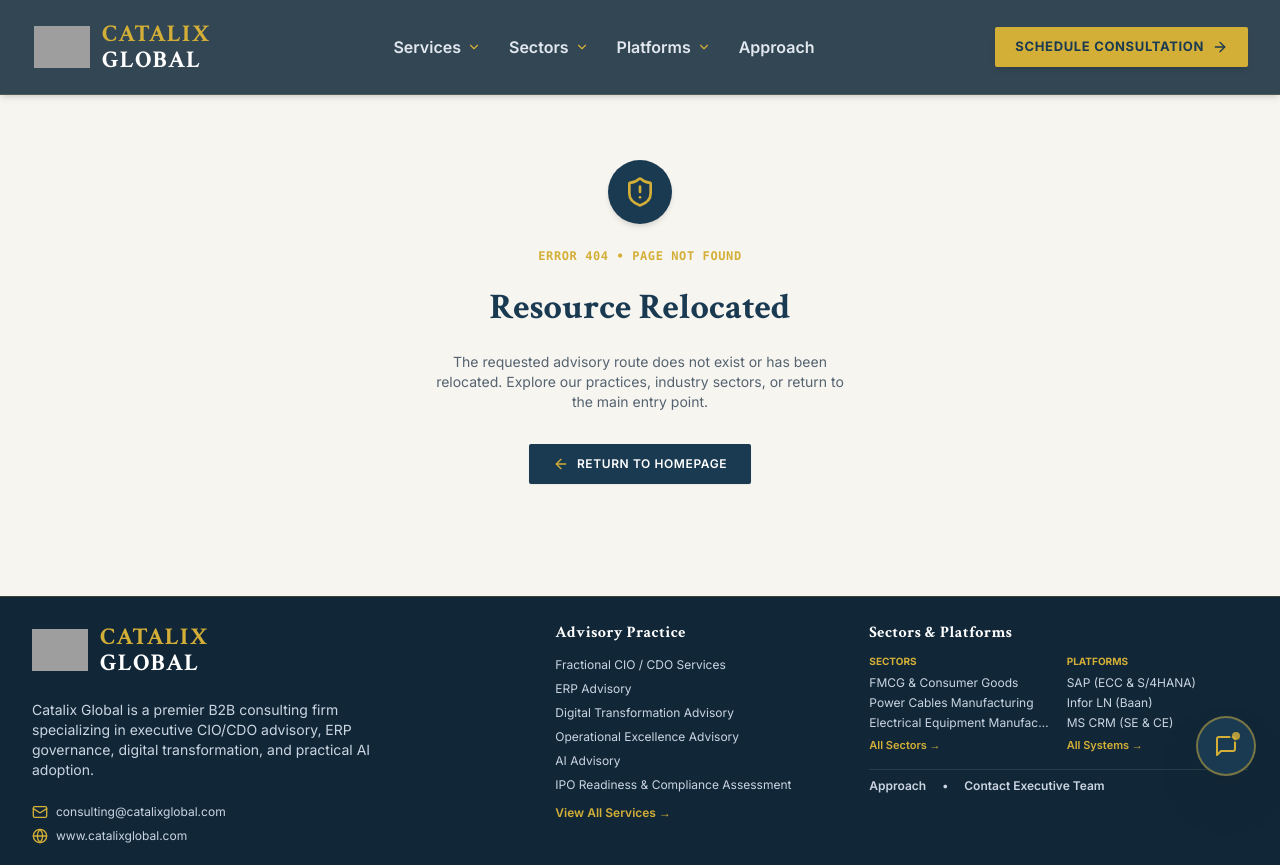
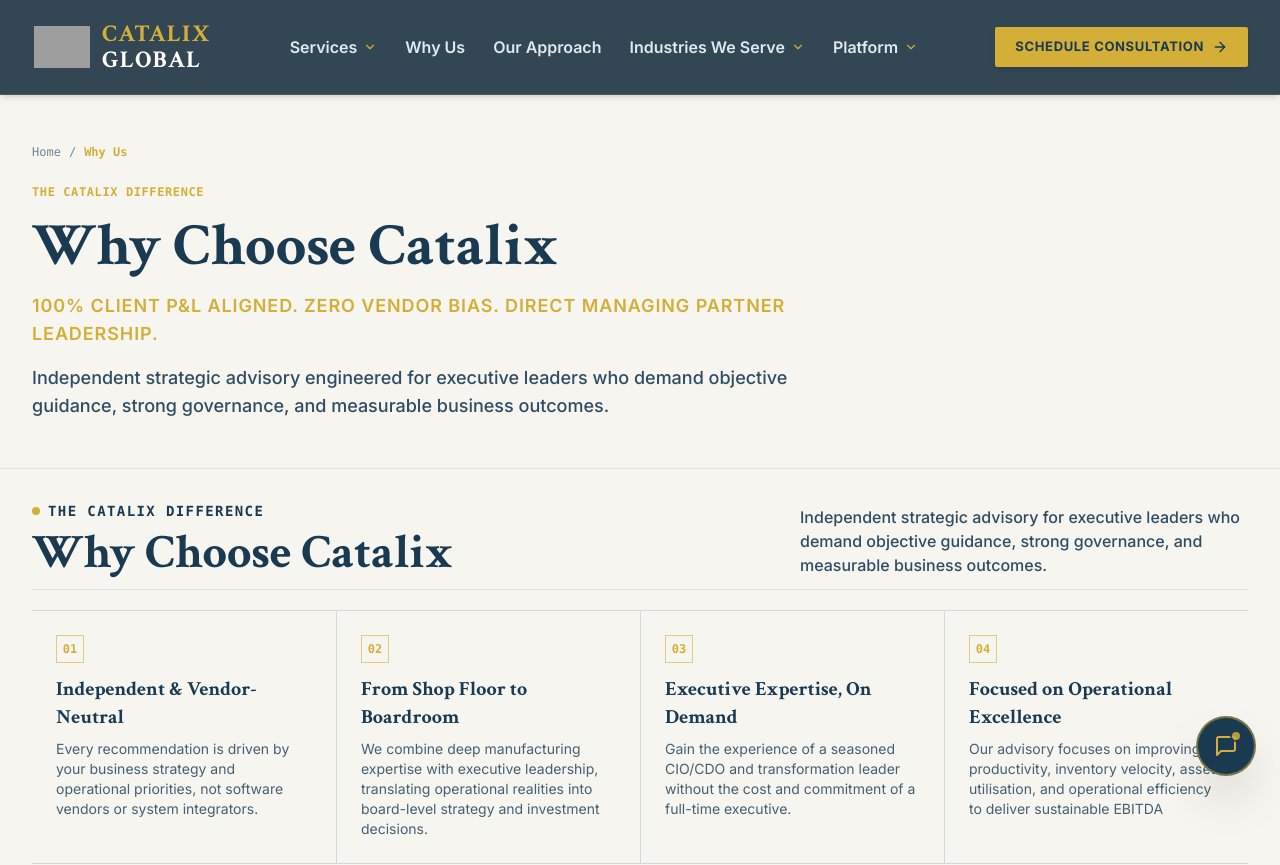
Before and after one commit to Muavviz07/Catalix-Global, a Next.js app: page /why-us in a window 1280 px wide. Before the commit this address had no page. Shown: the top 865 px of the page. Built offline with nearby package versions, Linux system fonts and the light colour scheme; grey boxes are pictures that could not be loaded.

Commit message:
feat: reorder navbar menu, add standalone Why Us page, and expand subpage hero top padding

```diff
--- a/app/approach/page.tsx
+++ b/app/approach/page.tsx
@@ -19,7 +19,7 @@
     <div className="min-h-screen bg-brand-cream text-brand-navy">
       <Navbar onOpenConsultation={handleOpenConsultation} />
 
-      <main className="pt-24 pb-0">
+      <main className="pt-32 pb-0">
         <div className="max-w-7xl mx-auto px-4 sm:px-6 lg:px-8">
           {/* Header */}
           <div className="max-w-3xl mb-16 space-y-4">
--- a/app/business-systems/page.tsx
+++ b/app/business-systems/page.tsx
@@ -34,9 +34,9 @@
     <div className="min-h-screen bg-brand-cream text-brand-navy">
       <Navbar onOpenConsultation={handleOpenConsultation} />
 
-      <main className="pt-24 pb-0">
+      <main className="pt-32 pb-0">
         {/* 1. Header Hero */}
-        <section className="bg-brand-cream pb-16 border-b border-brand-navy/10">
+        <section className="bg-brand-cream pt-4 pb-16 border-b border-brand-navy/10">
           <div className="max-w-7xl mx-auto px-4 sm:px-6 lg:px-8">
             <div className="max-w-3xl space-y-4">
               <div className="inline-flex items-center gap-2 px-3 py-1 rounded-full bg-brand-navy/5 border border-brand-navy/10 text-xs font-mono font-bold text-brand-gold uppercase tracking-wider">
--- a/app/sectors/page.tsx
+++ b/app/sectors/page.tsx
@@ -38,9 +38,9 @@
     <div className="min-h-screen bg-brand-cream text-brand-navy">
       <Navbar onOpenConsultation={handleOpenConsultation} />
 
-      <main className="pt-24 pb-0">
+      <main className="pt-32 pb-0">
         {/* 1. Header Hero */}
-        <section className="bg-brand-cream pb-16 border-b border-brand-navy/10">
+        <section className="bg-brand-cream pt-4 pb-16 border-b border-brand-navy/10">
           <div className="max-w-7xl mx-auto px-4 sm:px-6 lg:px-8">
             <div className="max-w-3xl space-y-4">
               <div className="inline-flex items-center gap-2 px-3 py-1 rounded-full bg-brand-navy/5 border border-brand-navy/10 text-xs font-mono font-bold text-brand-gold uppercase tracking-wider">
--- a/app/services/page.tsx
+++ b/app/services/page.tsx
@@ -20,9 +20,9 @@
     <div className="min-h-screen bg-brand-cream text-brand-navy">
       <Navbar onOpenConsultation={handleOpenConsultation} />
 
-      <main className="pt-24 pb-0">
+      <main className="pt-32 pb-0">
         {/* 1. Header Hero */}
-        <section className="bg-brand-cream pb-12 border-b border-brand-navy/10">
+        <section className="bg-brand-cream pt-4 pb-12 border-b border-brand-navy/10">
           <div className="max-w-7xl mx-auto px-4 sm:px-6 lg:px-8">
             <div className="max-w-3xl space-y-4">
               <div className="inline-flex items-center gap-2 px-3 py-1 rounded-full bg-brand-navy/5 border border-brand-navy/10 text-xs font-mono font-bold text-brand-gold uppercase tracking-wider">
--- /dev/null
+++ b/app/why-us/page.tsx
@@ -0,0 +1,66 @@
+'use client';
+
+import { useState } from 'react';
+import Link from 'next/link';
+import Navbar from '@/components/Navbar';
+import Footer from '@/components/Footer';
+import WhyChooseCatalyx from '@/components/WhyChooseCatalyx';
+import ConsultationModal from '@/components/ConsultationModal';
+
+export default function WhyUsPage() {
+  const [consultationOpen, setConsultationOpen] = useState(false);
+  const [topic, setTopic] = useState('Why Choose Catalix Inquiry');
+
+  const handleOpenConsultation = (t?: string) => {
+    if (t) setTopic(t);
+    setConsultationOpen(true);
+  };
+
+  return (
+    <div className="min-h-screen bg-brand-cream text-brand-navy">
+      <Navbar onOpenConsultation={handleOpenConsultation} />
+
+      <main className="pt-32 pb-0">
+        {/* Header Hero Section */}
+        <section className="bg-brand-cream border-b border-brand-navy/10 pt-4 pb-12">
+          <div className="max-w-7xl mx-auto px-4 sm:px-6 lg:px-8">
+            {/* Breadcrumbs */}
+            <div className="flex items-center gap-2 text-xs font-mono text-brand-navy/60 mb-6">
+              <Link href="/" className="hover:text-brand-gold transition-colors">
+                Home
+              </Link>
+              <span>/</span>
+              <span className="text-brand-gold font-bold">Why Us</span>
+            </div>
+
+            {/* Header Content */}
+            <div className="max-w-3xl space-y-4">
+              <div className="text-xs font-mono font-bold text-brand-gold uppercase tracking-wider">
+                THE CATALIX DIFFERENCE
+              </div>
+              <h1 className="font-serif font-bold text-4xl sm:text-5xl lg:text-6xl text-brand-navy">
+                Why Choose Catalix
+              </h1>
+              <p className="text-base sm:text-lg text-brand-gold font-semibold uppercase tracking-wider">
+                100% Client P&L Aligned. Zero Vendor Bias. Direct Managing Partner Leadership.
+              </p>
+              <p className="text-base sm:text-lg text-brand-navy/90 leading-relaxed font-medium">
+                Independent strategic advisory engineered for executive leaders who demand objective guidance, strong governance, and measurable business outcomes.
+              </p>
+            </div>
+          </div>
+        </section>
+
+        {/* Why Choose Catalix Main Section */}
+        <WhyChooseCatalyx onOpenConsultation={handleOpenConsultation} />
+      </main>
+
+      <Footer />
+      <ConsultationModal
+        isOpen={consultationOpen}
+        onClose={() => setConsultationOpen(false)}
+        initialTopic={topic}
+      />
+    </div>
+  );
+}
--- a/components/BusinessSystemDetailClient.tsx
+++ b/components/BusinessSystemDetailClient.tsx
@@ -31,9 +31,9 @@
     <div className="min-h-screen bg-brand-cream text-brand-navy">
       <Navbar onOpenConsultation={handleOpenConsultation} />
 
-      <main className="pt-24 pb-0">
+      <main className="pt-32 pb-0">
         {/* 1. Hero */}
-        <section className="bg-brand-cream border-b border-brand-navy/10 pb-16">
+        <section className="bg-brand-cream border-b border-brand-navy/10 pt-4 pb-16">
           <div className="max-w-7xl mx-auto px-4 sm:px-6 lg:px-8">
             {/* Breadcrumbs */}
             <div className="flex items-center gap-2 text-xs font-mono text-brand-navy/60 mb-6">
--- a/components/Footer.tsx
+++ b/components/Footer.tsx
@@ -110,13 +110,17 @@
               </div>
             </div>
 
-            <div className="pt-2 border-t border-white/10 flex items-center gap-4 text-xs font-semibold text-slate-300">
+            <div className="pt-2 border-t border-white/10 flex items-center gap-3 text-xs font-semibold text-slate-300">
+              <Link href="/why-us" className="hover:text-brand-gold transition-colors">
+                Why Us
+              </Link>
+              <span>•</span>
               <Link href="/approach" className="hover:text-brand-gold transition-colors">
-                Approach
+                Our Approach
               </Link>
               <span>•</span>
               <Link href="/contact" className="hover:text-brand-gold transition-colors">
-                Contact Executive Team
+                Contact
               </Link>
             </div>
           </div>
--- a/components/Navbar.tsx
+++ b/components/Navbar.tsx
@@ -77,24 +77,30 @@
               viewAllHref="/services"
               viewAllLabel="View All Services →"
             />
+            <Link
+              href="/why-us"
+              className="text-base font-semibold text-slate-200 hover:text-brand-gold transition-colors py-2 relative after:content-[''] after:absolute after:bottom-0 after:left-0 after:w-0 after:h-[2px] after:bg-brand-gold hover:after:w-full after:transition-all after:duration-300"
+            >
+              Why Us
+            </Link>
+            <Link
+              href="/approach"
+              className="text-base font-semibold text-slate-200 hover:text-brand-gold transition-colors py-2 relative after:content-[''] after:absolute after:bottom-0 after:left-0 after:w-0 after:h-[2px] after:bg-brand-gold hover:after:w-full after:transition-all after:duration-300"
+            >
+              Our Approach
+            </Link>
             <NavDropdown
-              label="Sectors"
+              label="Industries We Serve"
               items={sectorsDropdownItems}
               viewAllHref="/sectors"
               viewAllLabel="View All Sectors →"
             />
             <NavDropdown
-              label="Platforms"
+              label="Platform"
               items={systemsDropdownItems}
               viewAllHref="/business-systems"
               viewAllLabel="View All Platforms →"
             />
-            <Link
-              href="/approach"
-              className="text-base font-semibold text-slate-200 hover:text-brand-gold transition-colors py-2 relative after:content-[''] after:absolute after:bottom-0 after:left-0 after:w-0 after:h-[2px] after:bg-brand-gold hover:after:w-full after:transition-all after:duration-300"
-            >
-              Approach
-            </Link>
           </nav>
 
           {/* Desktop CTA */}
@@ -136,7 +142,7 @@
                 Executive Menu
               </span>
 
-              {/* Accordion 1: Services */}
+              {/* 1. Services */}
               <div className="border-b border-brand-navy/10 pb-2">
                 <button
                   onClick={() => toggleMobileAccordion('services')}
@@ -172,13 +178,35 @@
                 )}
               </div>
 
-              {/* Accordion 2: Sectors */}
+              {/* 2. Why Us */}
+              <div className="border-b border-brand-navy/10 pb-2">
+                <Link
+                  href="/why-us"
+                  onClick={() => setMobileMenuOpen(false)}
+                  className="block py-2 text-sm font-bold text-brand-navy hover:text-brand-gold"
+                >
+                  Why Us
+                </Link>
+              </div>
+
+              {/* 3. Our Approach */}
+              <div className="border-b border-brand-navy/10 pb-2">
+                <Link
+                  href="/approach"
+                  onClick={() => setMobileMenuOpen(false)}
+                  className="block py-2 text-sm font-bold text-brand-navy hover:text-brand-gold"
+                >
+                  Our Approach
+                </Link>
+              </div>
+
+              {/* 4. Industries We Serve */}
               <div className="border-b border-brand-navy/10 pb-2">
                 <button
                   onClick={() => toggleMobileAccordion('sectors')}
                   className="w-full flex items-center justify-between py-2 text-sm font-bold text-brand-navy text-left"
                 >
-                  <span>Sectors</span>
+                  <span>Industries We Serve</span>
                   <ChevronDown
                     className={`w-4 h-4 text-brand-gold transition-transform ${
                       mobileActiveAccordion === 'sectors' ? 'rotate-180' : ''
@@ -208,13 +236,13 @@
                 )}
               </div>
 
-              {/* Accordion 3: Platforms */}
+              {/* 5. Platform */}
               <div className="border-b border-brand-navy/10 pb-2">
                 <button
                   onClick={() => toggleMobileAccordion('systems')}
                   className="w-full flex items-center justify-between py-2 text-sm font-bold text-brand-navy text-left"
                 >
-                  <span>Enterprise Platforms</span>
+                  <span>Platform</span>
                   <ChevronDown
                     className={`w-4 h-4 text-brand-gold transition-transform ${
                       mobileActiveAccordion === 'systems' ? 'rotate-180' : ''
@@ -238,7 +266,7 @@
                       onClick={() => setMobileMenuOpen(false)}
                       className="block text-xs font-bold text-brand-gold pt-1"
                     >
-                      View All Enterprise Platforms →
+                      View All Platforms →
                     </Link>
                   </div>
                 )}
--- a/components/SectorDetailClient.tsx
+++ b/components/SectorDetailClient.tsx
@@ -33,9 +33,9 @@
     <div className="min-h-screen bg-brand-cream text-brand-navy">
       <Navbar onOpenConsultation={handleOpenConsultation} />
 
-      <main className="pt-24 pb-0">
+      <main className="pt-32 pb-0">
         {/* 1. Sector Hero */}
-        <section className="bg-brand-cream border-b border-brand-navy/10 pb-16">
+        <section className="bg-brand-cream border-b border-brand-navy/10 pt-4 pb-16">
           <div className="max-w-7xl mx-auto px-4 sm:px-6 lg:px-8">
             {/* Breadcrumbs */}
             <div className="flex items-center gap-2 text-xs font-mono text-brand-navy/60 mb-6">
--- a/components/ServiceDetailClient.tsx
+++ b/components/ServiceDetailClient.tsx
@@ -57,9 +57,9 @@
     <div className="min-h-screen bg-brand-cream text-brand-navy">
       <Navbar onOpenConsultation={handleOpenConsultation} />
 
-      <main className="pt-24 pb-0">
+      <main className="pt-32 pb-0">
         {/* 1. Page Hero */}
-        <section className="bg-brand-cream border-b border-brand-navy/10 pb-16">
+        <section className="bg-brand-cream border-b border-brand-navy/10 pt-4 pb-16">
           <div className="max-w-7xl mx-auto px-4 sm:px-6 lg:px-8">
             {/* Breadcrumbs */}
             <div className="flex items-center gap-2 text-xs font-mono text-brand-navy/60 mb-6">
```
